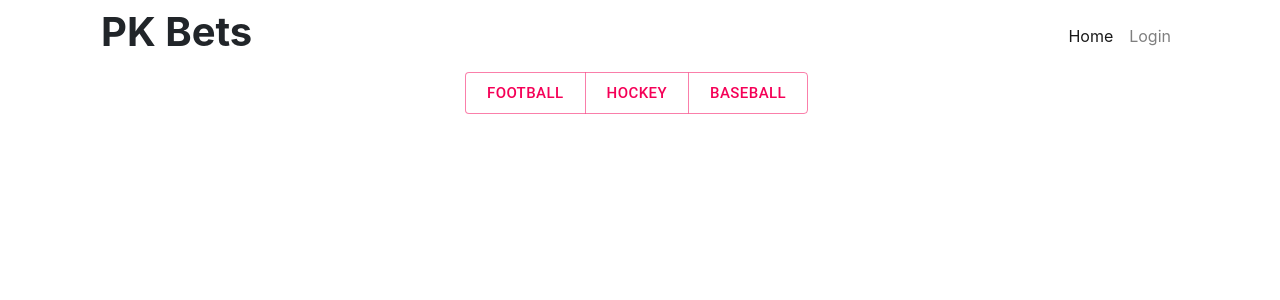
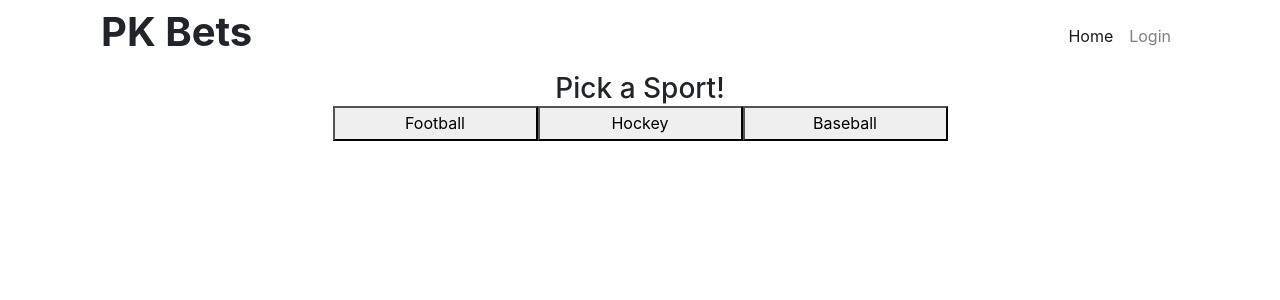
Before and after one commit to pkeane1/PK-Bets, a React (Create React App) app in the folder client/: page / in a window 1280 px wide. Shown: the top 300 px of the page. Built offline with nearby package versions, Linux system fonts and the light colour scheme.

Commit message:
small but steady work on page layout

```diff
--- a/client/src/components/Sport.jsx
+++ b/client/src/components/Sport.jsx
@@ -2,18 +2,29 @@ import React from 'react';
 import Grid from '@material-ui/core/Grid';
 import Button from '@material-ui/core/Button';
 import ButtonGroup from '@material-ui/core/ButtonGroup';
+import "./sport.css"
+
+const change = {
+    width:"204 px"
+};
+
+
 
 export default function Sport() {
 return (
     <Grid item>
+        <div><h3 class="header">Pick a Sport!</h3></div>
     <ButtonGroup
       color="secondary"
       size="large"
-      aria-label="large outlined secondary button group"
+      aria-label="large secondary button group"
+      class = "center"
+
+
     >
-      <Button>Football</Button>
-      <Button>Hockey</Button>
-      <Button>Baseball</Button>
+      <Button class="one">Football</Button>
+      <Button class="two">Hockey</Button>
+      <Button class ="three">Baseball</Button>
     </ButtonGroup>
   </Grid>
 
--- /dev/null
+++ b/client/src/components/sport.css
@@ -0,0 +1,23 @@
+.one {
+    width: 205px;
+    height: 35px;
+}
+
+.two {
+    width: 205px;
+    height: 35px;
+}
+
+.three {
+    width: 205px;
+    height: 35px;
+}
+
+div.MuiGrid-item {
+    margin:auto;
+}
+
+.header {
+    margin: auto;
+    text-align: center;
+}
--- a/client/src/pages/Home.jsx
+++ b/client/src/pages/Home.jsx
@@ -11,11 +11,9 @@ const Home = () => {
         <Container>
         <Nav/>
             <Row>
-                <Col size ='md-4'></Col>
-                <Col size ='md-4'>
+
                     <Sport/>
-                </Col>
-                <Col size ='md-4'></Col>
+
             </Row>
         </Container>
     )
```
